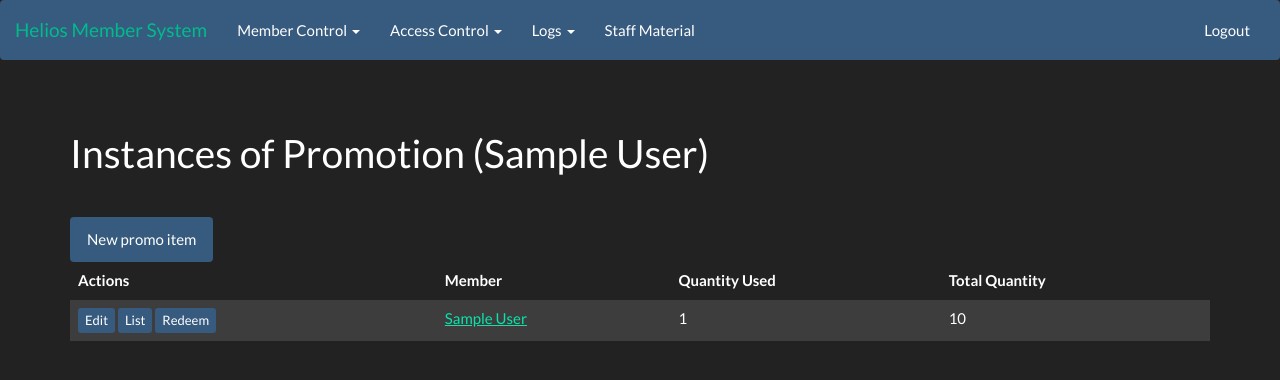
After one commit to C-o-r-E/msys, a Django app: page /members/promos/items/1/ in a window 1280 px wide. The commit adds this page. Shown: the top 380 px of the page. Run offline with Django 3.2, Linux system fonts and the light colour scheme; a user stored in the database is signed in; tables that the repository leaves empty hold one stand-in row (values such as "Sample post"); some libraries are stand-ins or nearby versions.

Commit message:
more work on promo items

```diff
--- a/msys/members/models.py
+++ b/msys/members/models.py
@@ -373,6 +373,15 @@ class PromoForm(ModelForm):
         widgets = {'name': TextInput(attrs={'class': 'form-control'}),
                    'quantity': NumberInput(attrs={'class': 'form-control'}), }
 
+class PromoItemForm(ModelForm):
+    class Meta:
+        model = Promo_item
+        fields = ['promo', 'member', 'used', 'total']
+        widgets = {'promo': Select(attrs={'class': 'form-control'}),
+                   'member': Select(attrs={'class': 'form-control'}),
+                   'used': NumberInput(attrs={'class': 'form-control'}),
+                   'total': NumberInput(attrs={'class': 'form-control'})}
+
 class CardForm(ModelForm):
     class Meta:
         model = AccessCard
--- a/msys/members/templates/members/members.html
+++ b/msys/members/templates/members/members.html
@@ -8,7 +8,7 @@
 
 {% if member_list %}
 
-<a class="btn btn-default" href="{% url 'memberList' %}?show_active=1">Indicate Active Memberships</a>
+<a class="btn btn-primary" href="{% url 'memberList' %}?show_active=1">Indicate Active Memberships</a>
 
 <table class="table table-striped table-hover">
   <thead>
--- /dev/null
+++ b/msys/members/templates/members/promoItems.html
@@ -0,0 +1,43 @@
+{% extends "members/main.html" %}
+{% load staticfiles %}
+{% block content %}
+
+<div class="page-header">
+  <h1>Instances of Promotion ({{promo.name}})</h1>
+</div>
+
+<a class="btn btn-primary" href="{% url 'addPromoItem' %}">New promo item</a>
+
+{% if items %}
+<table class="table table-striped table-hover">
+  <thead>
+    <tr>
+      <th>Actions</th>
+      <th>Member</th>
+      <th>Quantity Used</th>
+      <th>Total Quantity</th>
+    </tr>
+  </thead>
+  <tbody>
+    {% for t in items %}
+    <tr>
+	  <td>
+	    <a href="{% url 'editPromoItem' t.pk %}" class="btn btn-primary btn-xs">Edit</a>
+	    <a href="#" class="btn btn-primary btn-xs">List</a>
+	    <a href="#" class ="btn btn-primary btn-xs">Redeem</a>
+	  </td>
+      <td><a href="{% url 'memberDetails' t.member.pk %}">{{t.member.first_name}} {{t.member.last_name}}</a></td>
+      <td>{{t.used}}</td>
+      <td>{{t.total}}</td>
+    </tr>
+    {% endfor %}
+  </tbody>
+</table>
+{% else %}
+<p>
+  No instances of {{promo.name}}...
+</p>
+{% endif %}
+
+
+{% endblock %}
--- a/msys/members/urls.py
+++ b/msys/members/urls.py
@@ -19,6 +19,8 @@ urlpatterns = [
     url(r'^promos/edit/(?P<promo_id>\d+)/$', views.editPromo, name='editPromo'),
     url(r'^promos/add/$', views.addPromo, name='addPromo'),
     url(r'^promos/items/(?P<promo_id>\d+)/$', views.promoItems, name='promoItems'),
+    url(r'^promos/items/add/$', views.addPromoItem, name='addPromoItem'),
+    url(r'^promos/items/edit/(?P<pi_id>\d+)/$', views.editPromoItem, name='editPromoItem'),
 
     url(r'^cards/$', views.cards, name='cardList'),
     url(r'^cards/add/$', views.addCard, name='addCard'),
--- a/msys/members/views.py
+++ b/msys/members/views.py
@@ -378,6 +378,64 @@ def promoItems(request, promo_id):
     items = promo.promo_item_set.all()
 
     return render(request, 'members/promoItems.html', {'promo': promo, 'items': items, 'logged_in': logged_in})
+
+def addPromoItem(request):
+    """
+    Add new Promotion Item (instance of promotion)
+    """
+    if not request.user.is_authenticated():
+        return render(request, 'members/home.html', {})
+
+    if request.method == 'POST':
+        pi_form = PromoItemForm(request.POST)
+        if pi_form.is_valid():
+            new_pi = pi_form.save(commit=False)
+            new_pi.save()
+
+            log_str = "{} created promo item: [{}]".format(request.user.username,
+                                                         new_pi)
+            LogEvent.log_now(log_str)
+
+            return promoItems(request, new_pi.promo.pk)
+
+    else:
+        logged_in = True
+        pi = PromoItemForm()
+
+
+    return render(request, 'members/editPromoItem.html', {'promo_form': pi, 'logged_in': logged_in})
+
+def editPromoItem(request, pi_id):
+    """
+    Edit details of Promo Item
+    """
+    if not request.user.is_authenticated():
+        return render(request, 'members/home.html', {})
+
+    if request.method == 'POST':
+        pi_form = PromoItemForm(request.POST)
+        if pi_form.is_valid():
+            edited_pi = pi_form.save(commit=False)
+            actual_pi = get_object_or_404(Promo_item, pk=pi_id)
+            edited_pi.pk = actual_pi.pk
+            print("edited = {}".format(edited_pi))
+            edited_pi.save()
+
+            log_str = "{} changed promo item: [{}] -> [{}]".format(
+                                                         request.user.username,
+                                                         actual_pi,
+                                                         edited_pi)
+            LogEvent.log_now(log_str)
+
+            return promoItems(request, edited_pi.promo.pk)
+
+    else:
+        logged_in = True
+        pi = get_object_or_404(Promo_item, pk=pi_id)
+        pi_form = PromoItemForm(instance=pi)
+
+
+    return render(request, 'members/editPromoItem.html', {'promo_item': pi, 'promo_form': pi_form, 'logged_in': logged_in})
 
 def cards(request):
     """Render list of AccessCard objects"""
```
Also changed, not shown: msys/members/templates/members/editPromoItem.html (added, +24 -0 lines).
